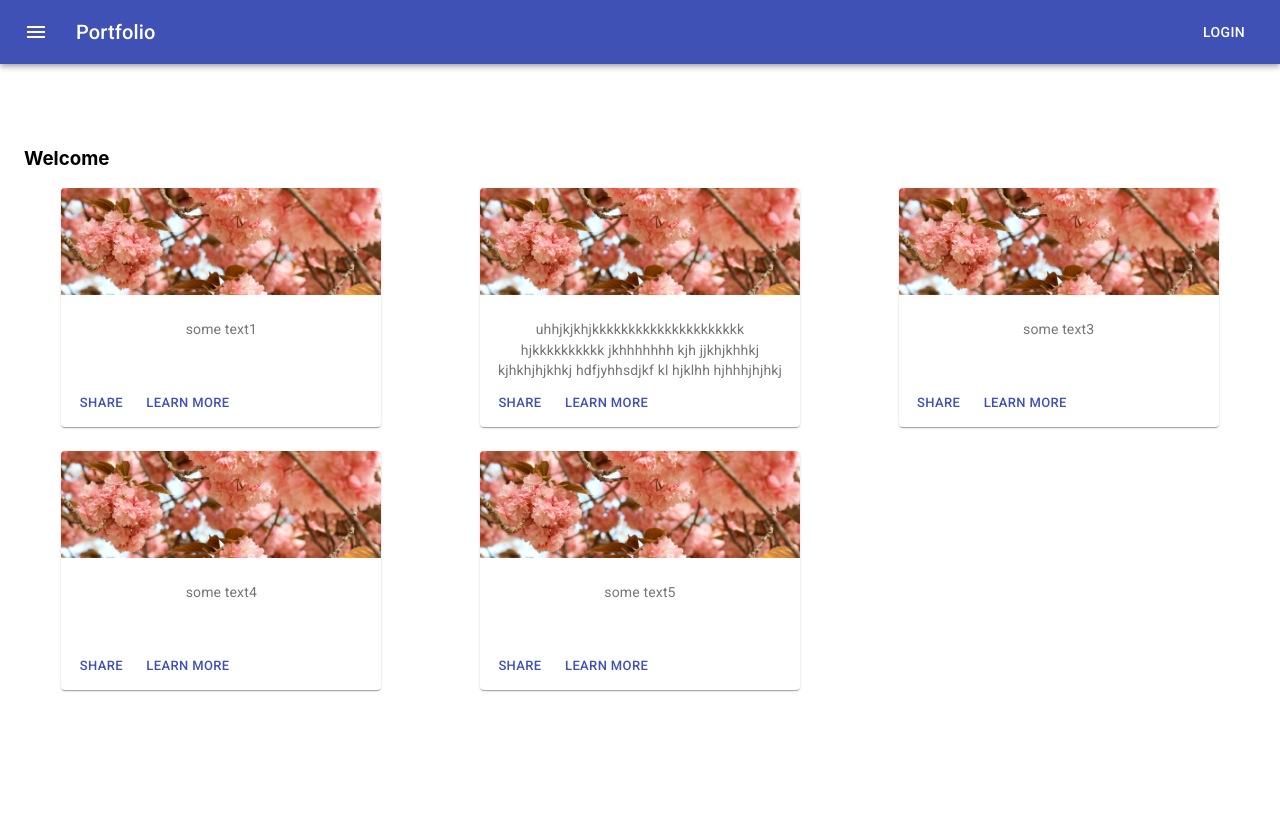
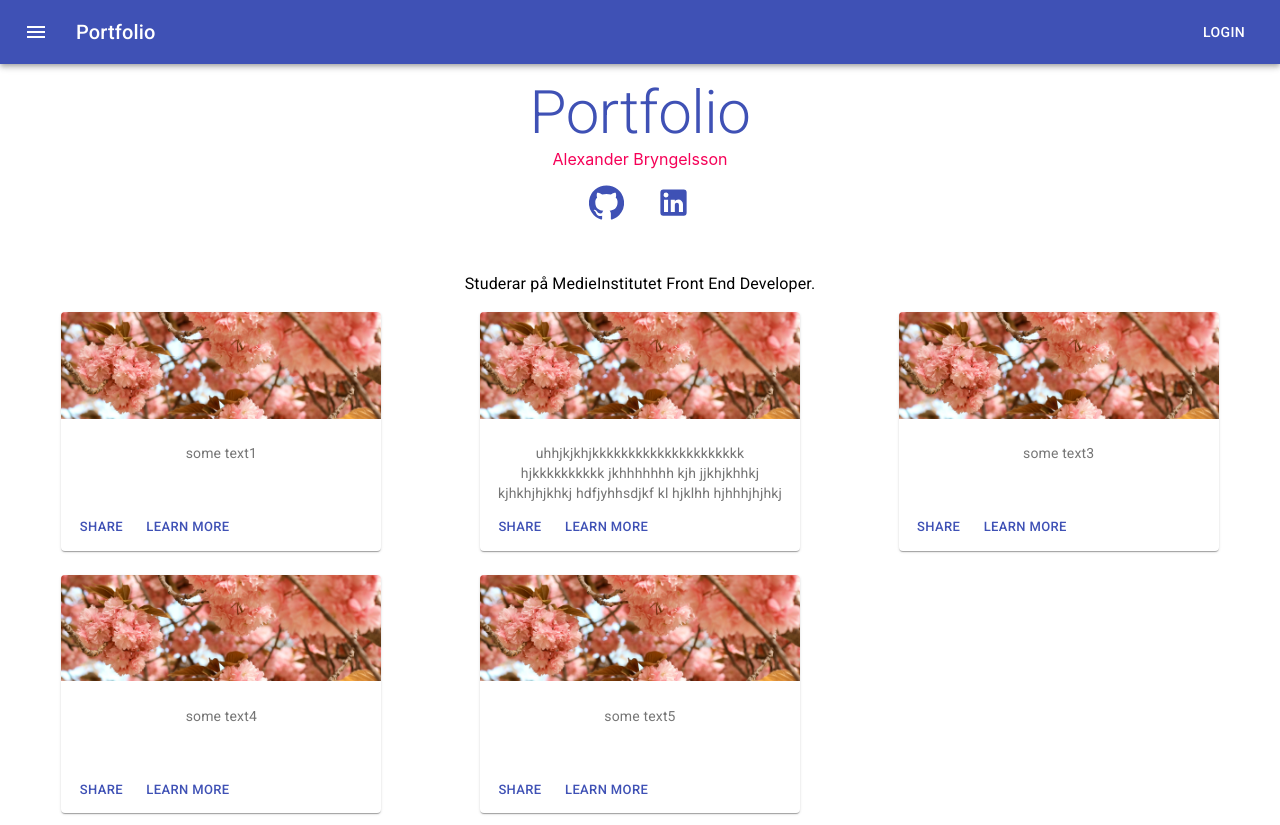
Before and after one commit to alexbryw/portfolio, a React (Create React App) app: page / in a window 1280 px wide. Before the commit the page ends 800 px from the top, so only its background shows below. Built offline with nearby package versions, Linux system fonts and the light colour scheme.

Commit message:
New styling in welcome and a new fil current added.

```diff
--- a/src/components/cards/CardHolder.jsx
+++ b/src/components/cards/CardHolder.jsx
@@ -5,6 +5,7 @@ import MediaCard from './MediaCard'
 import contentList from '../../content/content'
 import Navbar from './Navbar';
 import WelcomePage from './WelcomePage';
+import Current from './Current';
 
 export default function CardHolder() {
 
@@ -12,6 +13,7 @@ export default function CardHolder() {
         <div>
             <Navbar />
             <WelcomePage />
+            <Current />
             <Container fixed>
                 <Grid container
                     spacing={3}
--- /dev/null
+++ b/src/components/cards/Current.jsx
@@ -0,0 +1,12 @@
+import React from 'react'
+import { Container, Typography } from '@material-ui/core'
+
+export default function Current(){
+    return(
+        <Container style={{display: 'flex', justifyContent: "center", alignItems: "center"}}>
+            <Typography style={{padding: "1rem"}}>
+                Studerar på MedieInstitutet Front End Developer.
+            </Typography>
+        </Container>
+    )
+}
--- a/src/components/cards/Navbar.jsx
+++ b/src/components/cards/Navbar.jsx
@@ -36,7 +36,7 @@ export default function Navbar() {
           <Button color="inherit">Login</Button>
         </Toolbar>
       </AppBar>
-        <Toolbar>{/*This adds space between navbar and content below.*/}</Toolbar>
+        {/* <Toolbar>This adds space between navbar and content below.</Toolbar> */}
     </div>
   );
 }
--- a/src/components/cards/WelcomePage.jsx
+++ b/src/components/cards/WelcomePage.jsx
@@ -1,11 +1,29 @@
 import React from 'react'
-import { Container } from '@material-ui/core'
+import { Container, Typography, Link } from '@material-ui/core'
+import GitHubIcon from '@material-ui/icons/GitHub';
+import LinkedInIcon from '@material-ui/icons/LinkedIn';
 
 export default function WelcomePage(){
     return(
-        <Container>
-            <h3>Welcome</h3>
-
+        <Container style={{ height: '12rem', display: 'flex', flexDirection: 'column', justifyContent: "center", alignItems: "center"}}>
+            <Typography variant={'h2'} color={"primary"}>
+                Portfolio
+            </Typography>
+            <Typography variant={'h7'} color={"secondary"}>
+                Alexander Bryngelsson
+            </Typography>
+            <Container style={{display: "flex", justifyContent: "center", alignItems: "center"}}>
+                <Typography style={{padding: "1rem"}}>
+                    <Link href="#">
+                        <GitHubIcon fontSize={'large'}/>
+                    </Link>
+                </Typography>
+                <Typography style={{padding: "1rem"}}>
+                    <Link href="#">
+                        <LinkedInIcon fontSize={'large'}/>
+                    </Link>
+                </Typography>
+            </Container>
         </Container>
     )
 }
```
